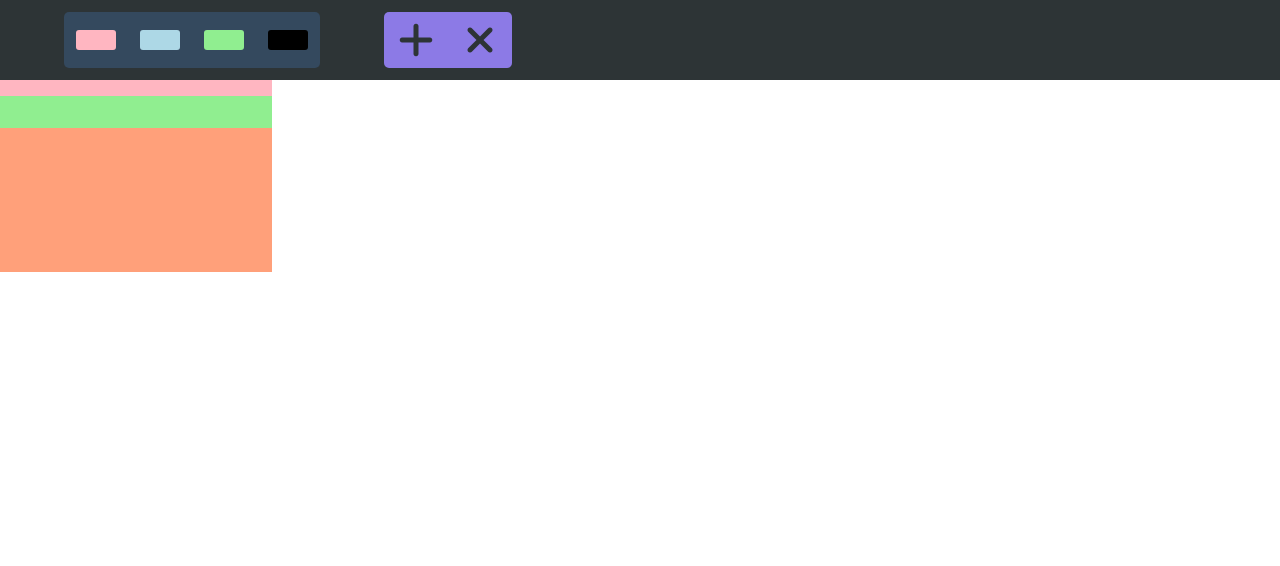
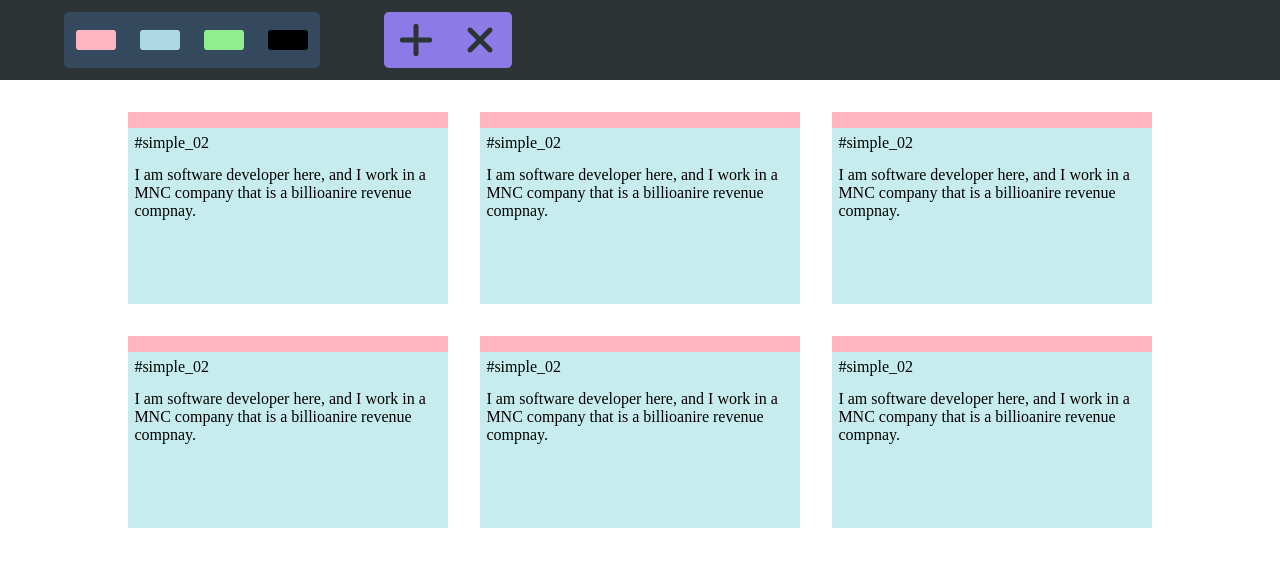
Before and after one commit to aqilahmad2k16/JIRA-TICKET-CLONE-PROJECT, a plain HTML site: page JIRA TICKET CLONE/index.html in a window 1280 px wide. Drawn offline with Linux system fonts and the light colour scheme.

Commit message:
my updated project

```diff
--- a/JIRA TICKET CLONE/index.html
+++ b/JIRA TICKET CLONE/index.html
@@ -29,11 +29,47 @@
             <!-- main container -->
             <div class="main-cont">
                 <div class="ticket-cont">
-                <div class="ticket-color"></div>
-                <div class="ticket-id"></div>
-                <div class="task-area"></div>
+                    <div class="ticket-color"></div>
+                    <div class="ticket-id">#simple_02</div>
+                    <div class="task-area">
+                        I am software developer here, and I work in a MNC company that is a billioanire revenue compnay.
+                    </div>
                 </div>
-
+                <div class="ticket-cont">
+                    <div class="ticket-color"></div>
+                    <div class="ticket-id">#simple_02</div>
+                    <div class="task-area">
+                        I am software developer here, and I work in a MNC company that is a billioanire revenue compnay.
+                    </div>
+                </div>
+                <div class="ticket-cont">
+                    <div class="ticket-color"></div>
+                    <div class="ticket-id">#simple_02</div>
+                    <div class="task-area">
+                        I am software developer here, and I work in a MNC company that is a billioanire revenue compnay.
+                    </div>
+                </div>
+                <div class="ticket-cont">
+                    <div class="ticket-color"></div>
+                    <div class="ticket-id">#simple_02</div>
+                    <div class="task-area">
+                        I am software developer here, and I work in a MNC company that is a billioanire revenue compnay.
+                    </div>
+                </div>
+                <div class="ticket-cont">
+                    <div class="ticket-color"></div>
+                    <div class="ticket-id">#simple_02</div>
+                    <div class="task-area">
+                        I am software developer here, and I work in a MNC company that is a billioanire revenue compnay.
+                    </div>
+                </div>
+                <div class="ticket-cont">
+                    <div class="ticket-color"></div>
+                    <div class="ticket-id">#simple_02</div>
+                    <div class="task-area">
+                        I am software developer here, and I work in a MNC company that is a billioanire revenue compnay.
+                    </div>
+                </div>
             </div>
 
 
@@ -47,6 +83,7 @@
                     <div class="lightgreen priority-color"></div>
                     <div class="lightblack priority-color border"></div>
                 </div>
+
             </div>
     <script type="text/javascript" src="script.js"></script>
 </body>
--- a/JIRA TICKET CLONE/style.css
+++ b/JIRA TICKET CLONE/style.css
@@ -111,8 +111,8 @@ body {
 
 .ticket-cont {
   height: 12rem;
-  width: 17rem;
-  background-color: lightblue;
+  width: 20rem;
+  background-color: #c7ecee;
 }
 
 .ticket-color {
@@ -122,10 +122,18 @@ body {
 
 .ticket-id {
   height: 2rem;
-  background-color: lightgreen;
+  padding: 0.4rem;
 }
 
 .task-area {
   height: calc(100% - 1rem - 2rem);
-  background-color: lightsalmon;
+  padding: 0.4rem;
 }
+
+.main-cont{
+  display: flex;
+  flex-wrap: wrap;
+  padding: 2rem;
+  gap: 2rem;
+  justify-content: center;
+}
```
